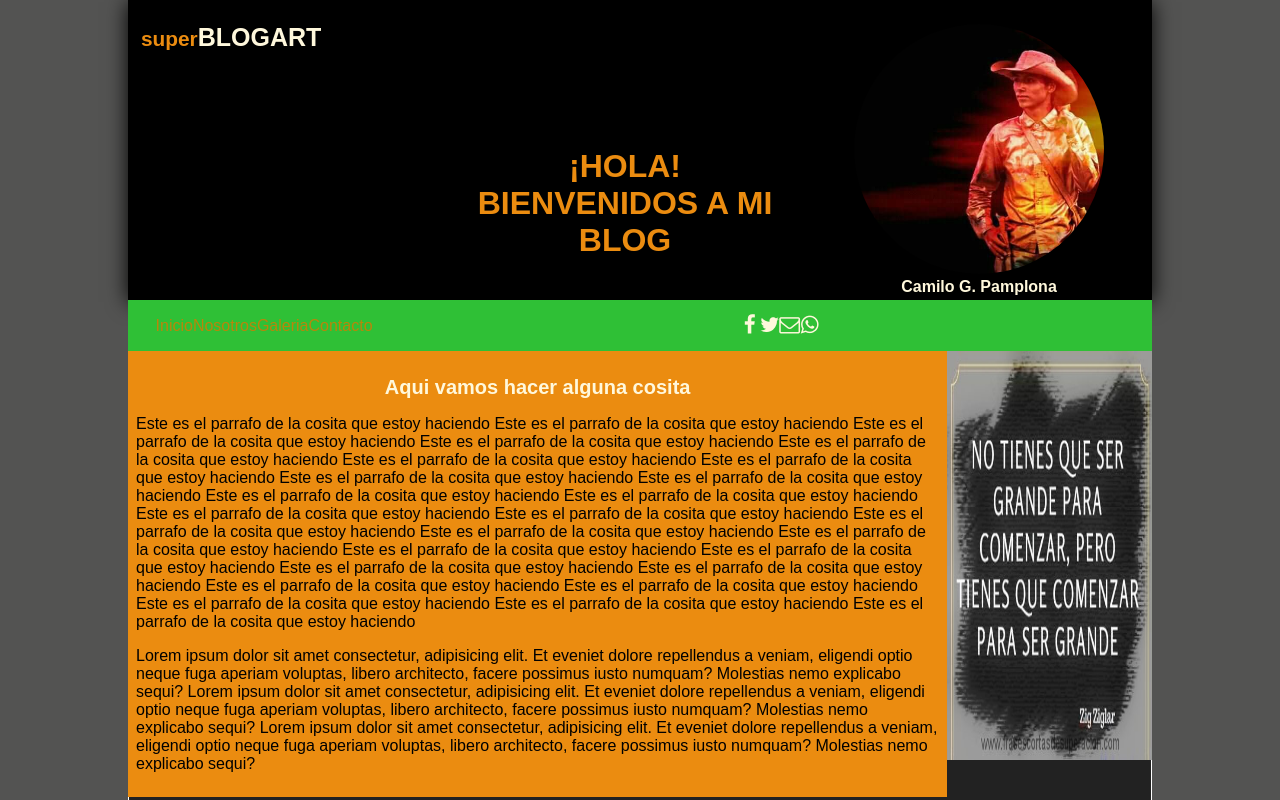
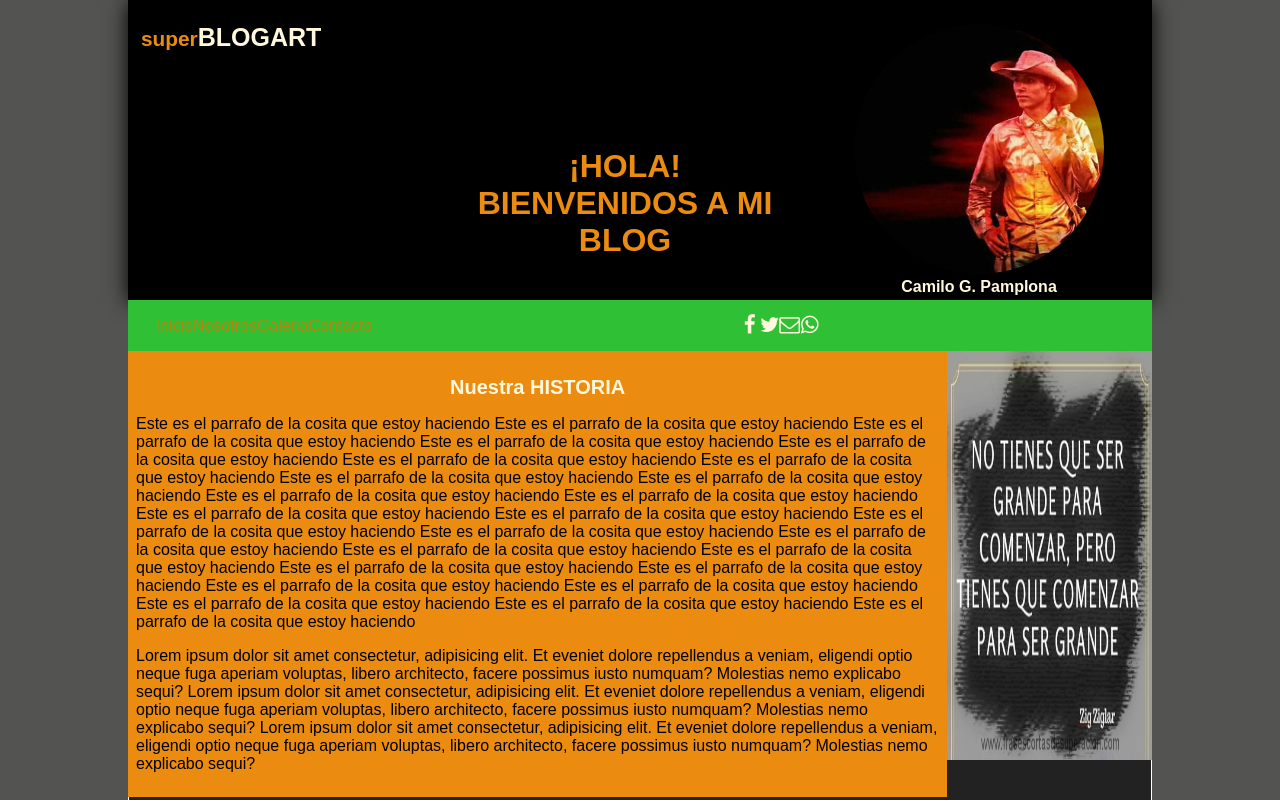
Before and after one commit to camilo-gallo/super-blogart, a plain HTML site: page index.html in a window 1280 px wide. Shown: the top 800 px of the page. Drawn offline with Linux system fonts and the light colour scheme.

Commit message:
agregue nuestra historia, solo el titulo

```diff
--- a/index.html
+++ b/index.html
@@ -44,7 +44,7 @@
         </nav>
         <div class="contenedor__cuerpo">
             <section class="container">
-                <h1>Aqui vamos hacer alguna cosita</h1>
+                <h1>Nuestra HISTORIA</h1>
                 <p>
                     Este es el parrafo de la cosita que estoy haciendo
                     Este es el parrafo de la cosita que estoy haciendo
```
